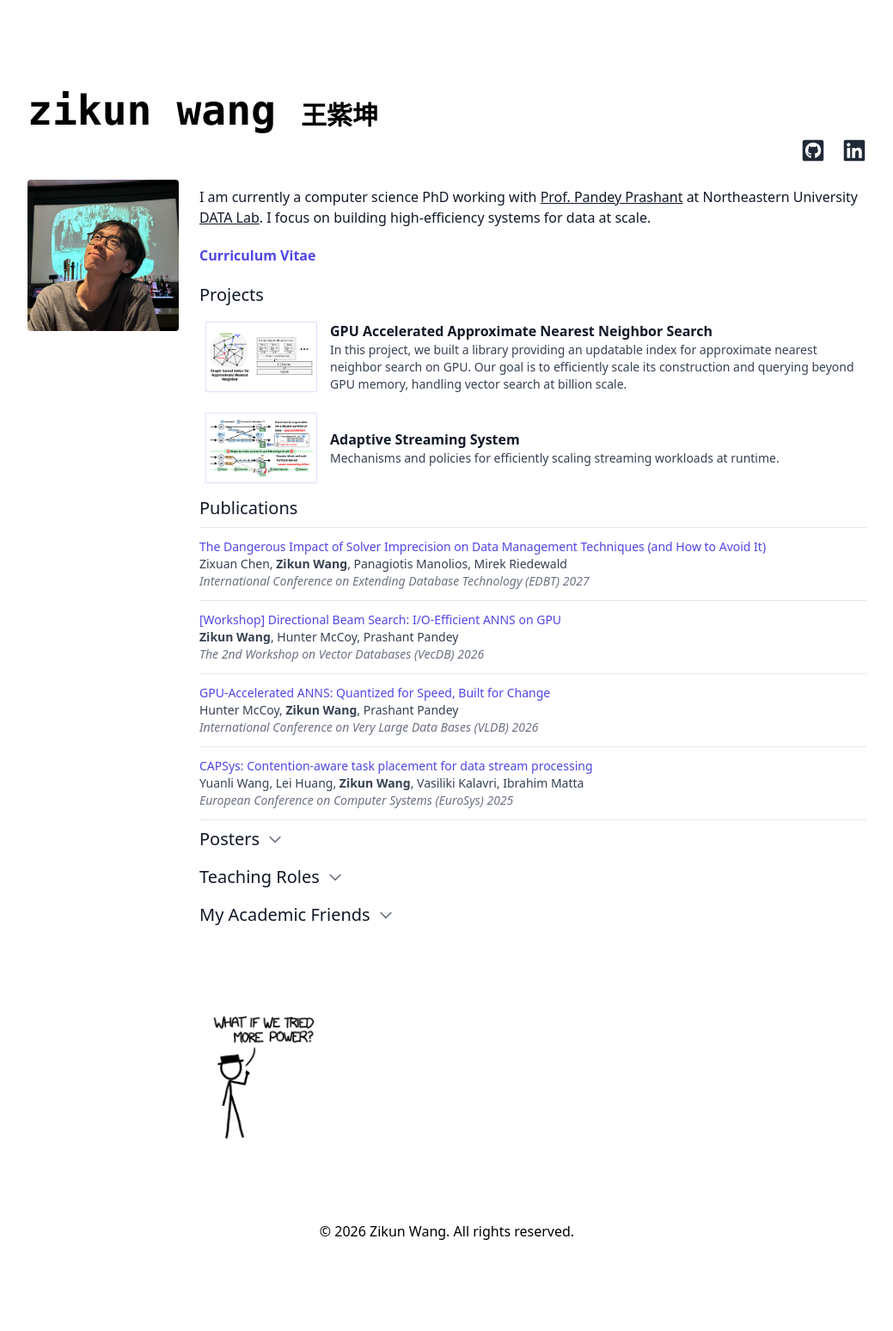
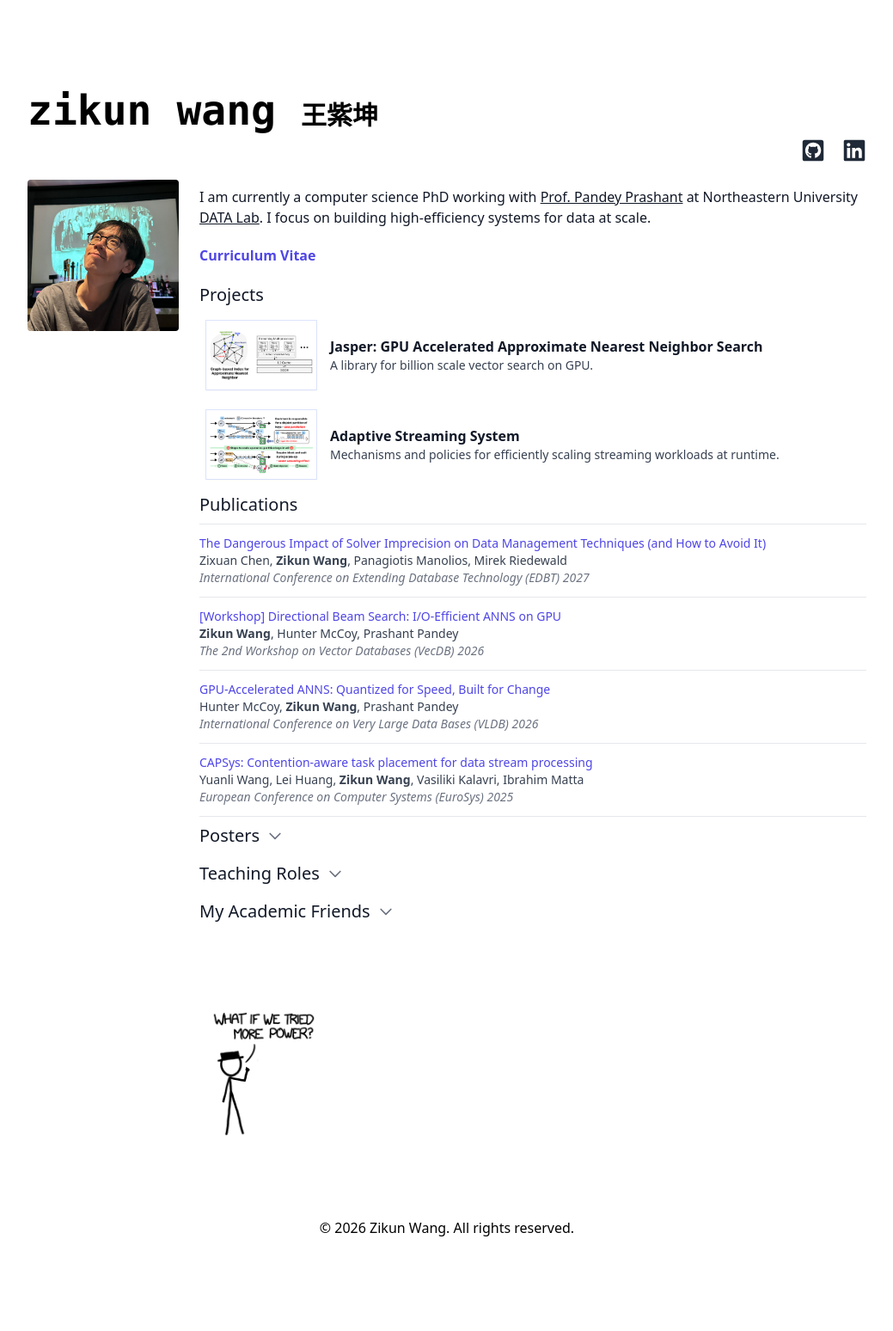
Before and after one commit to zikunw/zikunw.github.io, a Jekyll site: the page built from index.html, in a window 1280 px wide. Shown: the whole page at 86% size, without its empty margins (120-1159 px from the left). Built offline with Jekyll 4.4.1, drawn with Linux system fonts in a browser that asks for light colours; nearby versions of some CDN libraries.

Commit message:
update project description

```diff
--- a/index.html
+++ b/index.html
@@ -32,9 +32,9 @@ description: Zikun Wang's personal website.
             <img src="/img/anns.png" alt="Approximated Nearest Neighbor" class="w-full h-full object-contain rounded-lg" />
           </div>
           <div>
-            <p class="text-gray-900 font-semibold">GPU Accelerated Approximate Nearest Neighbor Search</p>
+            <p class="text-gray-900 font-semibold">Jasper: GPU Accelerated Approximate Nearest Neighbor Search</p>
             <p class="text-gray-700 text-sm">
-              In this project, we built a library providing an updatable index for approximate nearest neighbor search on GPU. Our goal is to efficiently scale its construction and querying beyond GPU memory, handling vector search at billion scale.
+              A library for billion scale vector search on GPU.
             </p>
           </div>
         </a>
```
